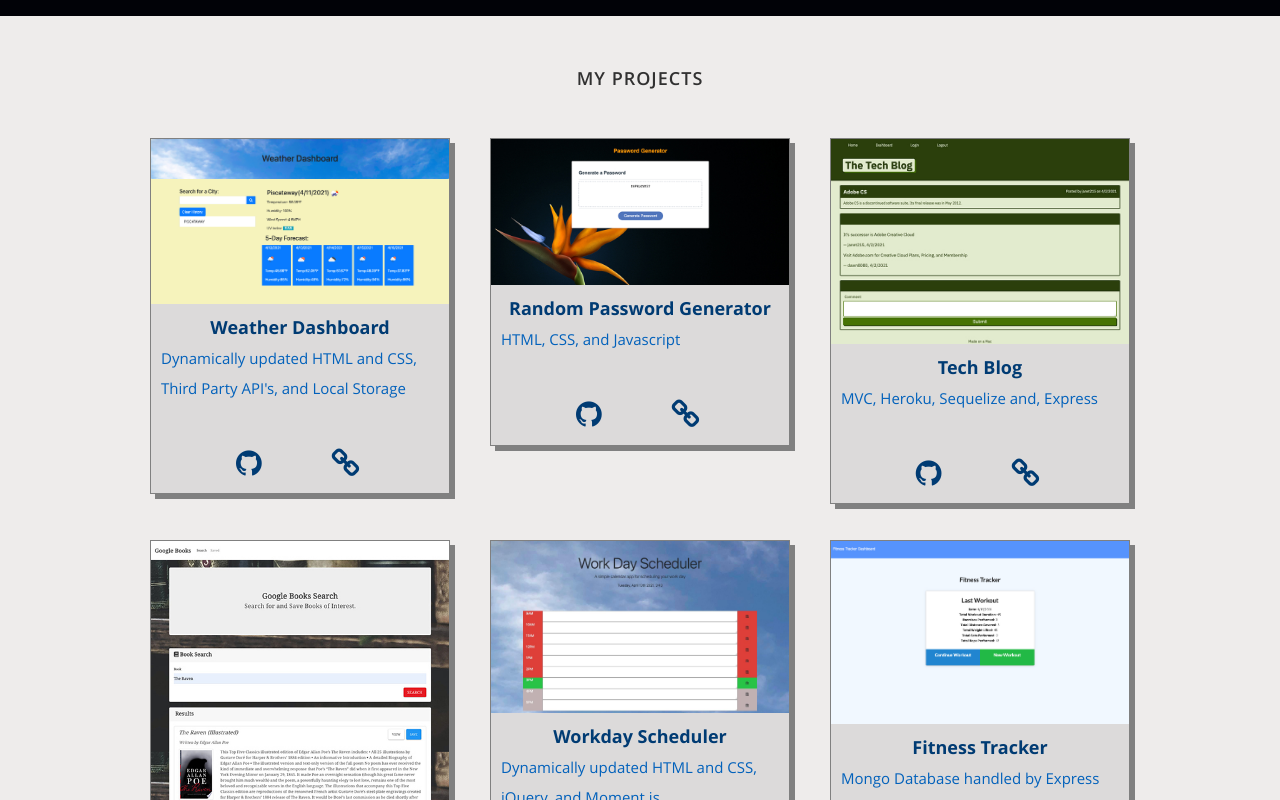
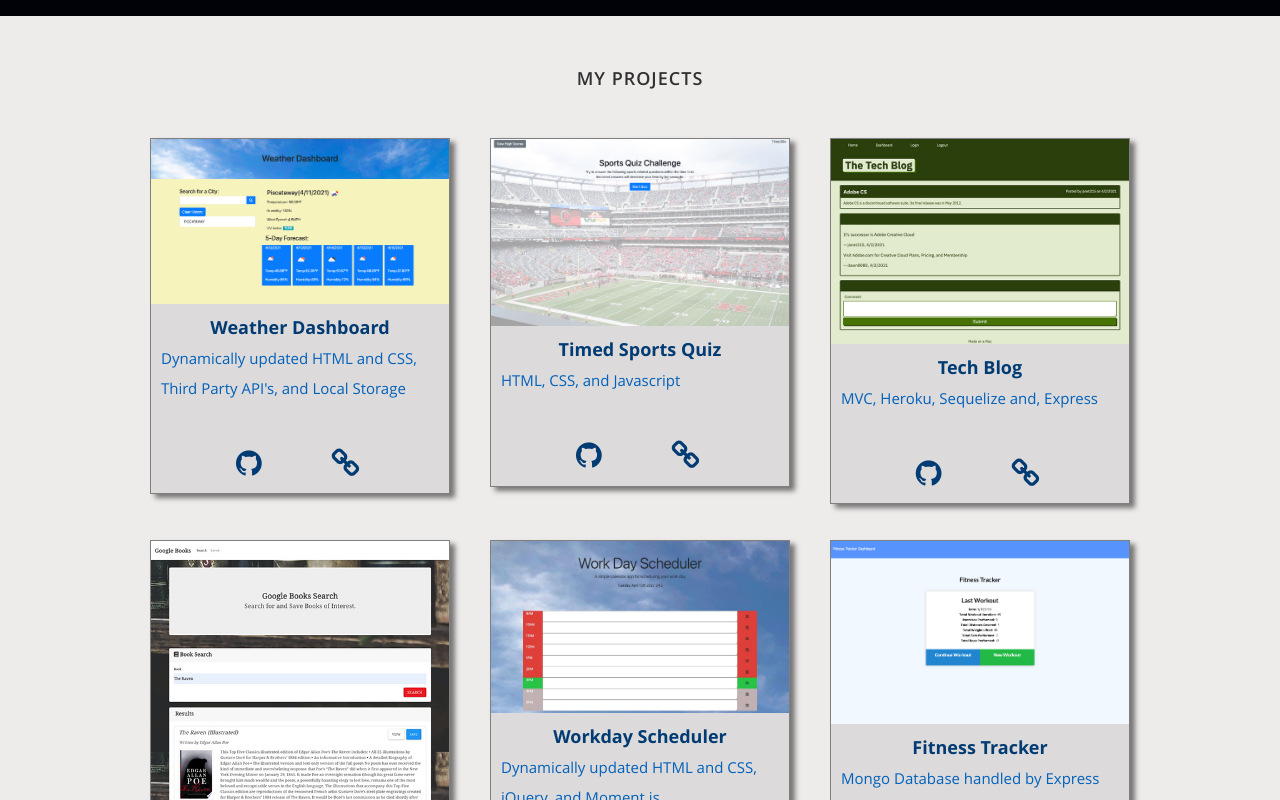
Before and after one commit to CRenauro/ClaraRenauro, a React (Create React App) app: page / in a window 1280 px wide. Shown: the part 1280-2080 px from the top of the page. Built offline with nearby package versions, Linux system fonts and the light colour scheme.

Commit message:
swapped out project card, softened drop shadows

```diff
--- a/public/css/layout.css
+++ b/public/css/layout.css
@@ -290,7 +290,9 @@ ul#nav li.current a { color: #fe6928; }
    /* overflow: hidden; */
    position: relative;
    border:grey 1px solid;
-   box-shadow: 5px 5px grey;
+   box-shadow: 5px 4px 5px rgba(0, 0, 0, 0.5)  ;
+	-webkit-box-shadow: 5px 4px 5px rgba(0, 0, 0, 0.5)  ;
+	-moz-box-shadow: 5px 4px 5px rgba(0, 0, 0, 0.5)  ;
 
 }
 
--- a/public/resumeData.json
+++ b/public/resumeData.json
@@ -43,11 +43,11 @@
         "website":"https://crenauro.github.io/Weather-Dashboard"
       },
       {
-        "title":"Random Password Generator",
+        "title":"Timed Sports Quiz",
         "category":"HTML, CSS, and Javascript",
         "image":"02.jpg",
-        "url":"https://github.com/CRenauro/Random-Password-Generator",
-        "website":"https://crenauro.github.io/Random-Password-Generator/"
+        "url":"https://github.com/CRenauro/Sports-Quiz-Challenge",
+        "website":"https://crenauro.github.io/Sports-Quiz-Challenge/"
       },
       {
         "title":"Tech Blog",
```
Also changed, not shown: public/images/portfolio/02.jpg.
